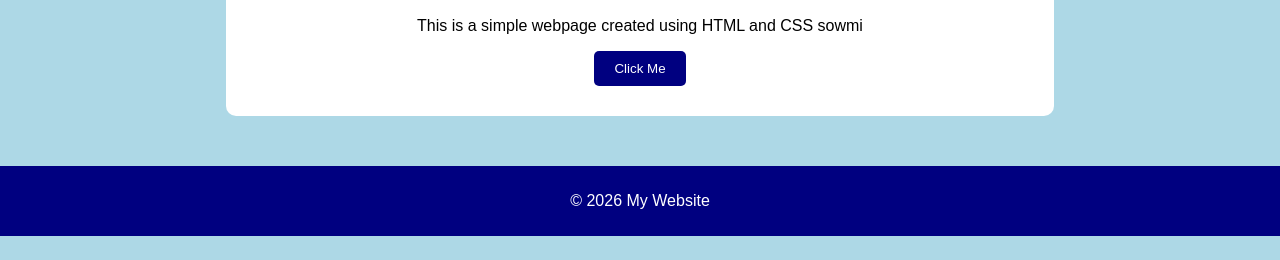
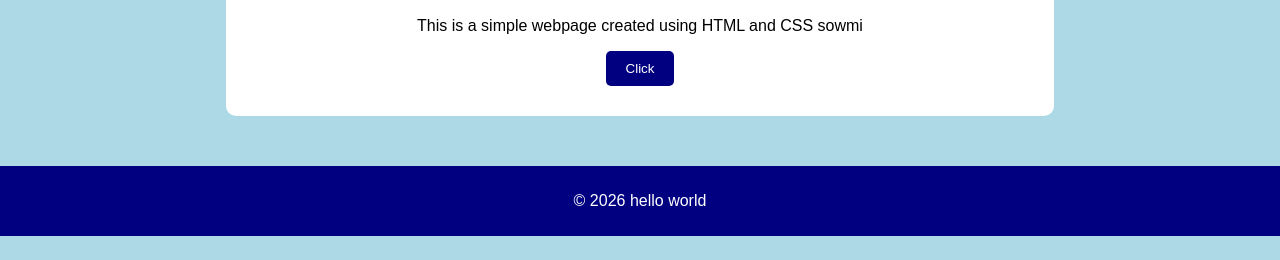
Before and after one commit to sowmiyaa077-cmd/devops-practice-1, a plain HTML site: page index.html in a window 1280 px wide. Shown: the part 285-545 px from the top of the page. Drawn offline with Linux system fonts and the light colour scheme.

Commit message:
initial website commit

```diff
--- a/index.html
+++ b/index.html
@@ -58,11 +58,11 @@
         <h2>About Us</h2>
         <p>This is a simple webpage created using HTML and CSS sowmi</p>
 
-        <button>Click Me</button>
+        <button>Click</button>
     </div>
 
     <footer>
-        <p>© 2026 My Website</p>
+        <p>© 2026 hello world</p>
     </footer>
 
 </body>
```
